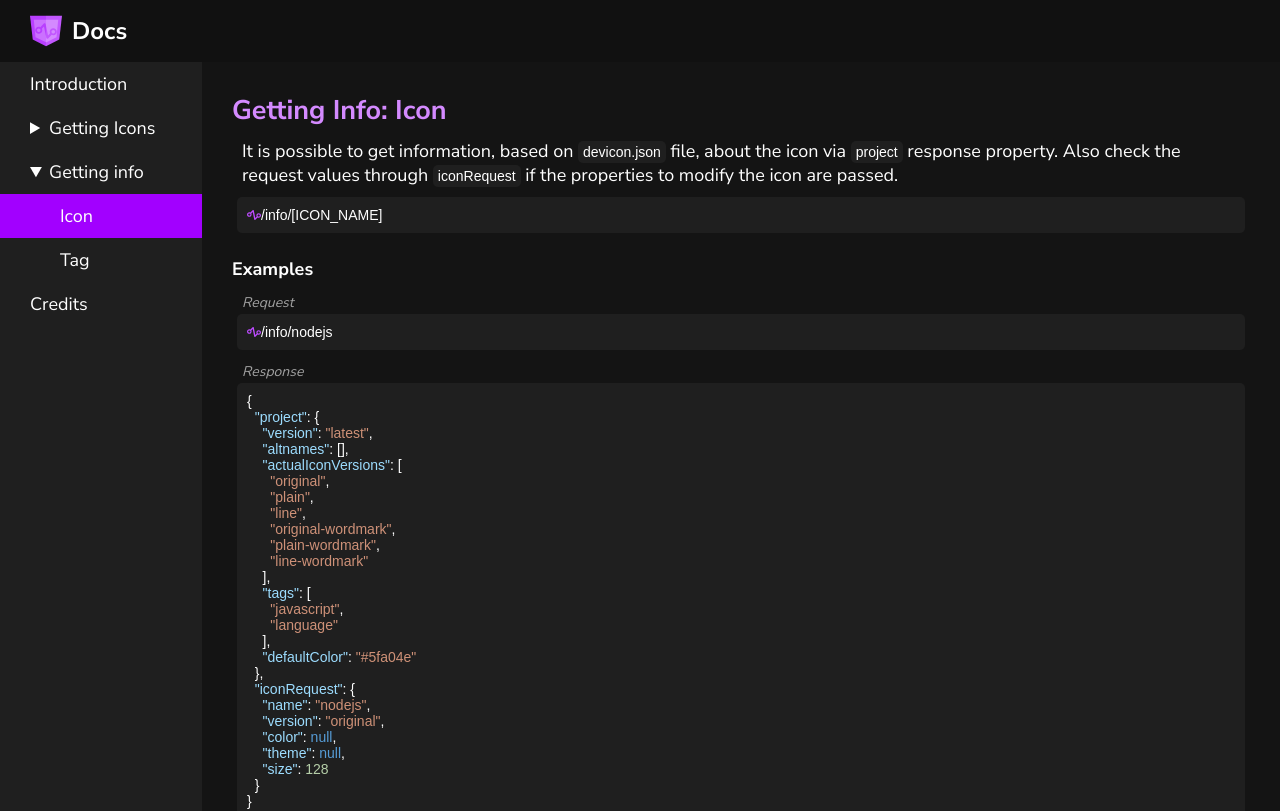
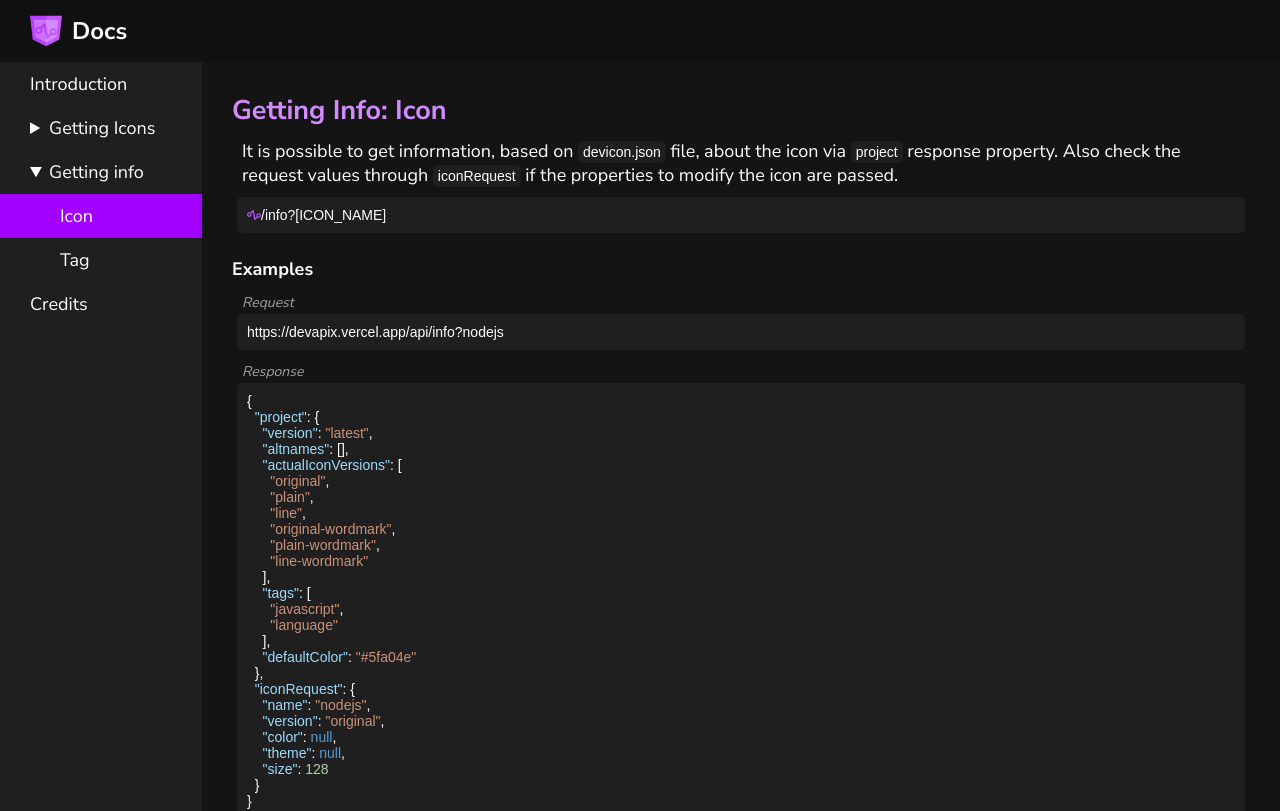
Before and after one commit to lunatic-fox/devapix, a Next.js app: page /docs/getting-info/icon in a window 1280 px wide. Shown: the top 811 px of the page. Built offline with nearby package versions, Linux system fonts and the light colour scheme; a web font is replaced by a local one.

Commit message:
Change docs to standard API call

```diff
--- a/src/app/components/Code/index.module.css
+++ b/src/app/components/Code/index.module.css
@@ -7,12 +7,22 @@
 
 .code,
 .highlightCode {
-  max-width: calc(100vw - 40px);
+  max-width: calc(100vw - 272px);
   --size: 14px;
   padding: 10px;
   margin: 0 5px;
   font-size: var(--size);
-  overflow-x: auto;
+  overflow-x: hidden;
+}
+
+.code:hover,
+.highlightCode:hover {
+  overflow-x: scroll;
+}
+
+.code span,
+.highlightCode span {
+  white-space: preserve nowrap;
 }
 
 .code {
@@ -23,18 +33,7 @@
 }
 
 .highlightCode {
-  white-space: pre
-}
-
-.code::-webkit-scrollbar {
-  width: 5px;
-  background: #3a3a3a;
-  border-radius: 0 0 5px 5px;
-}
-
-.code::-webkit-scrollbar-thumb {
-  background: #4d4d4d;
-  border-radius: 5px;
+  white-space: pre;
 }
 
 .code img {
@@ -47,3 +46,10 @@
   padding: 3px 5px;
   font-size: 14px;
 }
+
+@media (max-width: 800px) {
+  .code,
+  .highlightCode {
+    max-width: calc(100vw - 80px);
+  }
+}
--- a/src/app/components/ReqResExample/index.tsx
+++ b/src/app/components/ReqResExample/index.tsx
@@ -2,10 +2,10 @@
 import Code from '../Code'
 import styles from './index.module.css'
 
+const API_URL = 'https://devapix.vercel.app/api'
 export default function ReqResExample({ reqs }: {
   reqs: string[] | { request: string, code: string }[]
 }) {
-
   let examples = reqs.map((req, i) => {
     const icon = { name: '', size: 128 }
 
@@ -25,11 +25,11 @@
           {i > 0 ? <div className={styles.line}></div> : ''}
           <section className={styles.reqResWrapper}>
             <h5>Request</h5>
-            <Code c={`@[connector]/${req}`} />
+            <Code c={`${API_URL}?${req}`} />
             <h5>Response</h5>
             <section className={styles.reqResImgWrapper}>
               <Image
-                src={`https://devapix.vercel.app/api/${req}`}
+                src={`${API_URL}?${req}`}
                 width={icon.size}
                 height={icon.size}
                 alt={icon.name}
@@ -45,7 +45,7 @@
           {i > 0 ? <div className={styles.line}></div> : ''}
           <section className={styles.reqResWrapper}>
             <h5>Request</h5>
-            <Code c={`@[connector]/${req.request}`} />
+            <Code c={`${API_URL}/${req.request}`} />
             <h5>Response</h5>
             <Code h='json' c={req.code} />
           </section>
--- a/src/app/docs/getting-icons/icon/page.tsx
+++ b/src/app/docs/getting-icons/icon/page.tsx
@@ -16,7 +16,7 @@
       <p>
         <Code ic='icon' /> is a mandatory implicit property of the API request, when alone and if it is a valid technology name, the request returns the default icon for the specified technology.
       </p>
-      <Code c={'@[connector]/[ICON_NAME]'} />
+      <Code c={`@[connector]?[ICON_NAME]`} />
 
       <ReqResExample reqs={['java']} />
     </Docs>
--- a/src/app/docs/getting-info/icon/page.tsx
+++ b/src/app/docs/getting-info/icon/page.tsx
@@ -16,11 +16,11 @@
       <p>
         It is possible to get information, based on <Code ic='devicon.json' /> file, about the icon via <Code ic='project' /> response property. Also check the request values through <Code ic='iconRequest' /> if the properties to modify the icon are passed.
       </p>
-      <Code c='@[connector]/info/[ICON_NAME]' />
+      <Code c='@[connector]/info?[ICON_NAME]' />
 
       <ReqResExample reqs={[
         {
-          request: 'info/nodejs',
+          request: 'info?nodejs',
           code: `
             {
               "project": {
@@ -50,7 +50,7 @@
             }`
         },
         {
-          request: 'info/rust,v:p,c:blue,s:50',
+          request: 'info?rust&v=p&c=blue&s=50',
           code: `
             {
               "project": {
--- a/src/app/docs/getting-info/tag/page.tsx
+++ b/src/app/docs/getting-info/tag/page.tsx
@@ -15,11 +15,11 @@
       <p>
         <Code ic='tag' /> property allows access to a list of icon names that have the same searched tag value in their <Code ic='tags' /> array of <Code ic='devicon.json' /> file.
       </p>
-      <Code c='@[connector]/info/tag:[TAG]' />
+      <Code c='@[connector]/info?tag=[TAG]' />
 
       <ReqResExample reqs={[
         {
-          request: 'info/tag:language',
+          request: 'info?tag=language',
           code: `
             {
               "tag": "language",
--- a/src/app/docs/introduction/page.tsx
+++ b/src/app/docs/introduction/page.tsx
@@ -15,7 +15,7 @@
         By using Devapix, the selected icon can be preflight modified in some properties, such as color and size. Also this API can return information about the icons.
       </p>
       <p>
-        This API uses only GET method and the base URI is <Code ic={'https://devapix.vercel.app/api'} /> that will be represented through this documentation as <Code ic={'@[connector]'} /> symbol.
+        This API uses only GET method and the base URL is <Code ic={'https://devapix.vercel.app/api'} /> that will be represented through this documentation as <Code ic={'@[connector]'} /> symbol.
       </p>
     </Docs>
   )
```
Also changed, not shown: src/app/docs/getting-icons/color/page.tsx (+4 -4 lines), src/app/docs/getting-icons/project-version/page.tsx (+10 -2 lines), src/app/docs/getting-icons/size/page.tsx (+4 -4 lines), src/app/docs/getting-icons/theme/page.tsx (+4 -4 lines), src/app/docs/getting-icons/version/page.tsx (+4 -4 lines).
